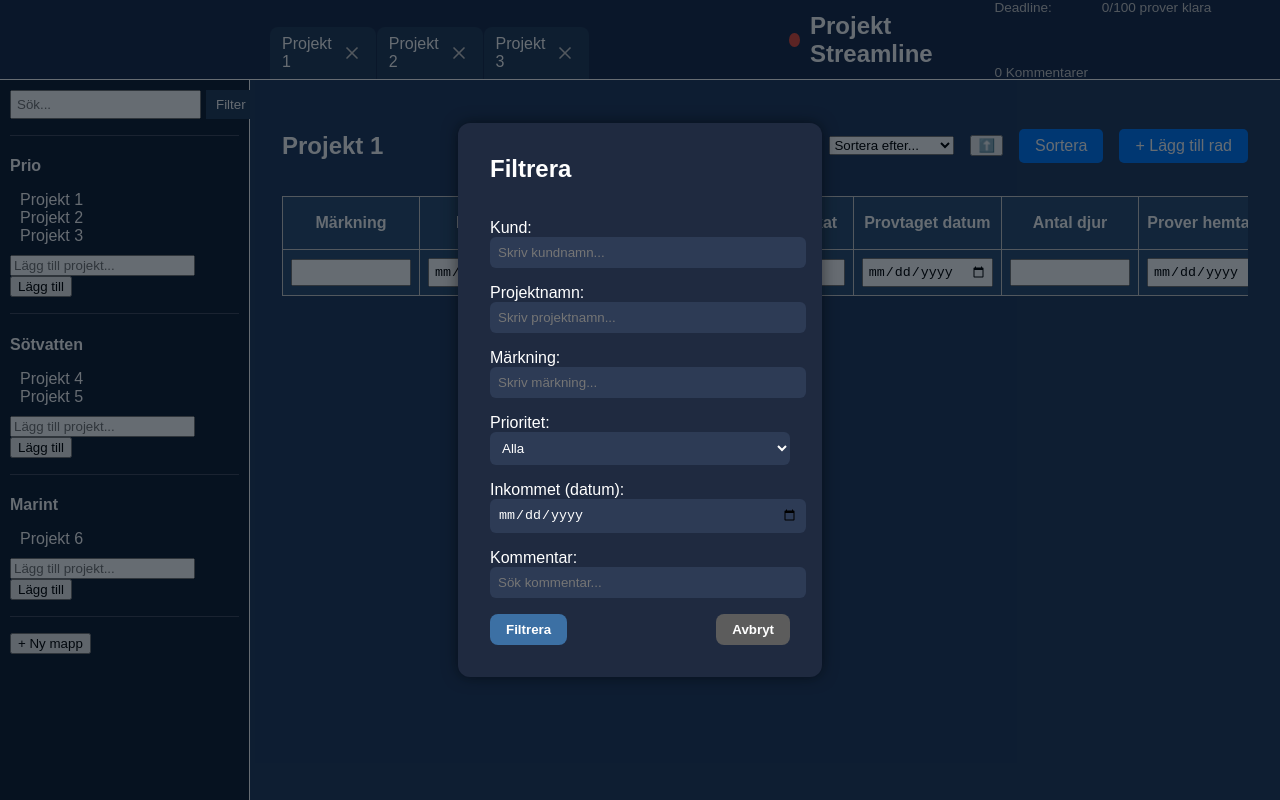
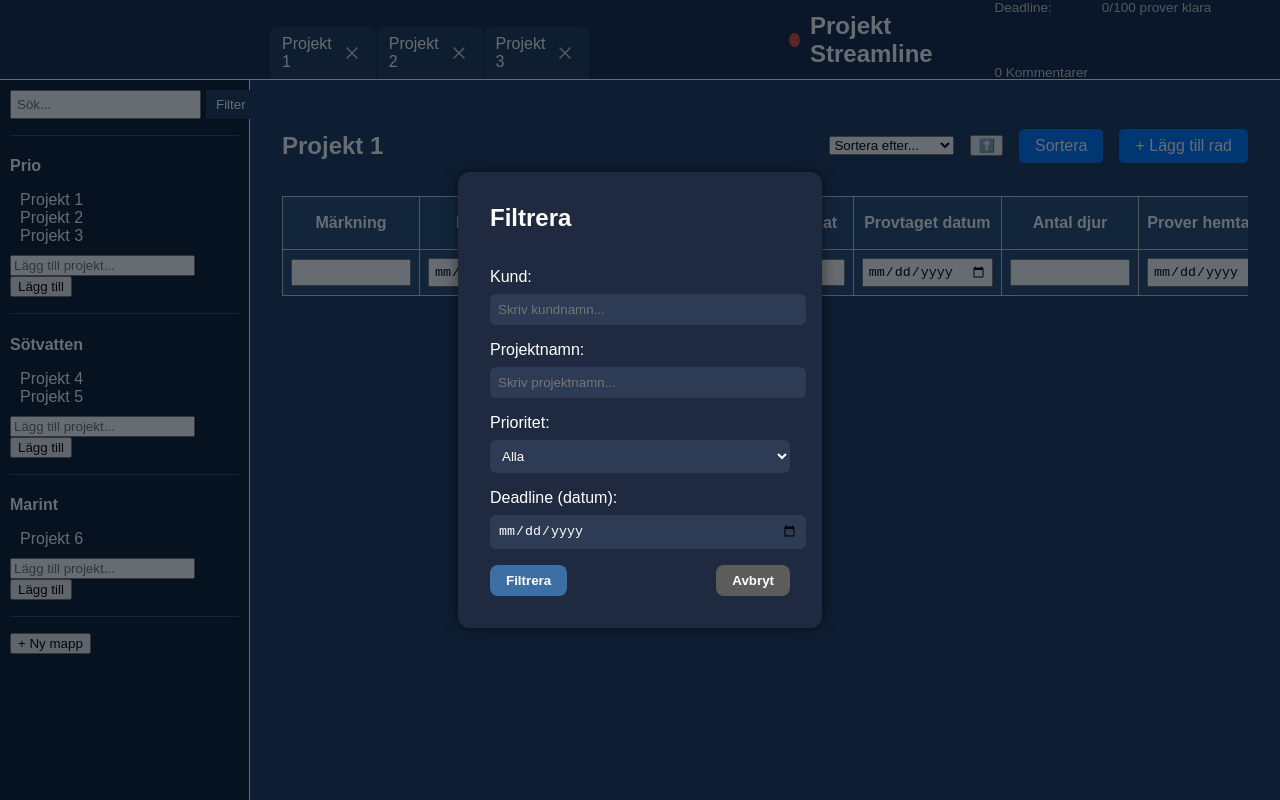
Before and after one commit to EliasKristmansson/dbtreact, a React (Vite) app in the folder reactproject1/: page / in a window 1280 px wide. Both pictures are taken after a click on the button "Filter". Built offline with nearby package versions, Linux system fonts and the light colour scheme.

Commit message:
Filter v2

```diff
--- a/reactproject1/src/components/Filter.css
+++ b/reactproject1/src/components/Filter.css
@@ -16,7 +16,7 @@
   color: white;
   padding: 2rem;
   border-radius: 12px;
-    box-shadow: 0 0 15px rgba(0,0,0,0.5);
+  box-shadow: 0 0 15px rgba(0, 0, 0, 0.5);
   min-width: 300px;
   display: flex;
   flex-direction: column;
@@ -27,9 +27,15 @@
   margin-top: 0;
 }
 
+.filter-panel label {
+  display: flex;
+  flex-direction: column;
+  gap: 0.5rem;
+}
+
 .filter-panel input,
 .filter-panel select {
-    width: 100%;
+  width: 100%; /* Gör alla inputfält lika breda */
   padding: 0.5rem;
   background: #2d3b55;
   border: none;
--- a/reactproject1/src/components/Filter.jsx
+++ b/reactproject1/src/components/Filter.jsx
@@ -16,10 +16,7 @@ const Filter = ({ isOpen, onClose, onFilter }) => {
           Projektnamn:
           <input type="text" placeholder="Skriv projektnamn..." />
         </label>
-        <label>
-          Märkning:
-          <input type="text" placeholder="Skriv märkning..." />
-        </label>
+
         <label>
           Prioritet:
           <select>
@@ -30,12 +27,8 @@ const Filter = ({ isOpen, onClose, onFilter }) => {
           </select>
         </label>
         <label>
-          Inkommet (datum):
+          Deadline (datum):
           <input type="date" />
-        </label>
-        <label>
-          Kommentar:
-          <input type="text" placeholder="Sök kommentar..." />
         </label>
 
         <div className="filter-actions">
```
Lines whose indentation alone changed are shown as unchanged.
